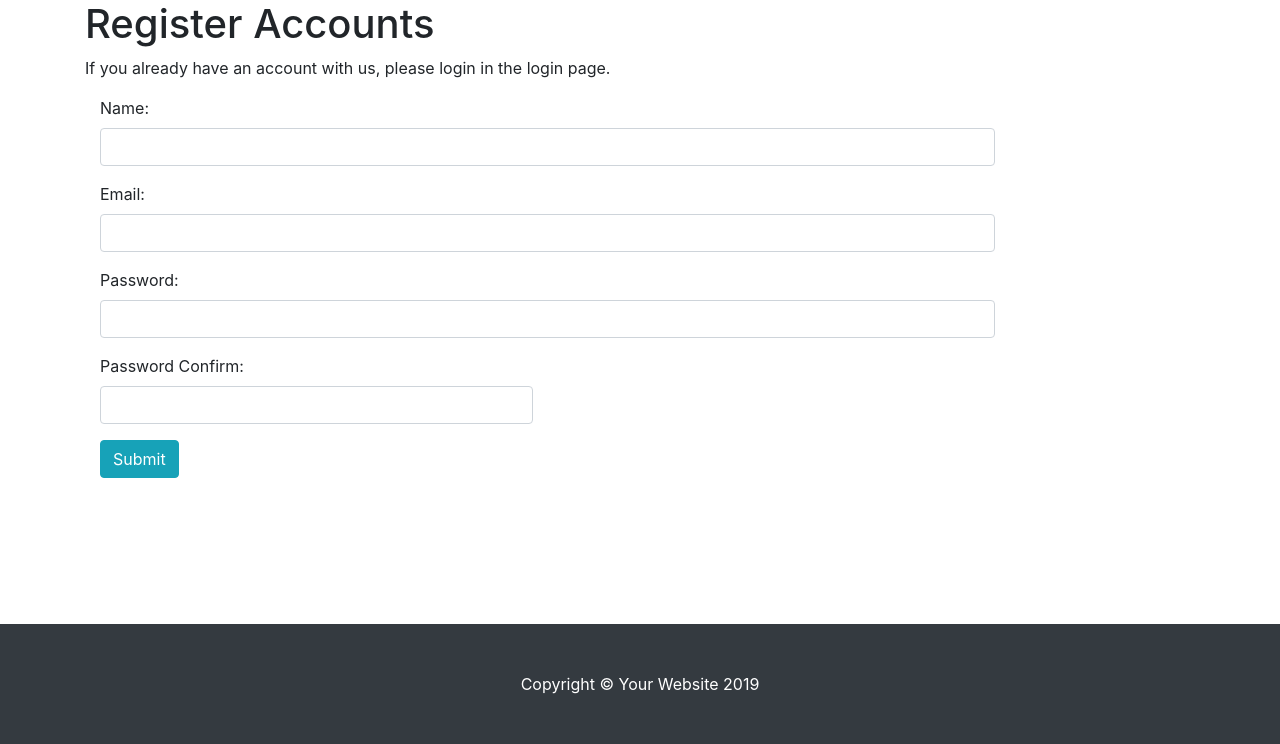
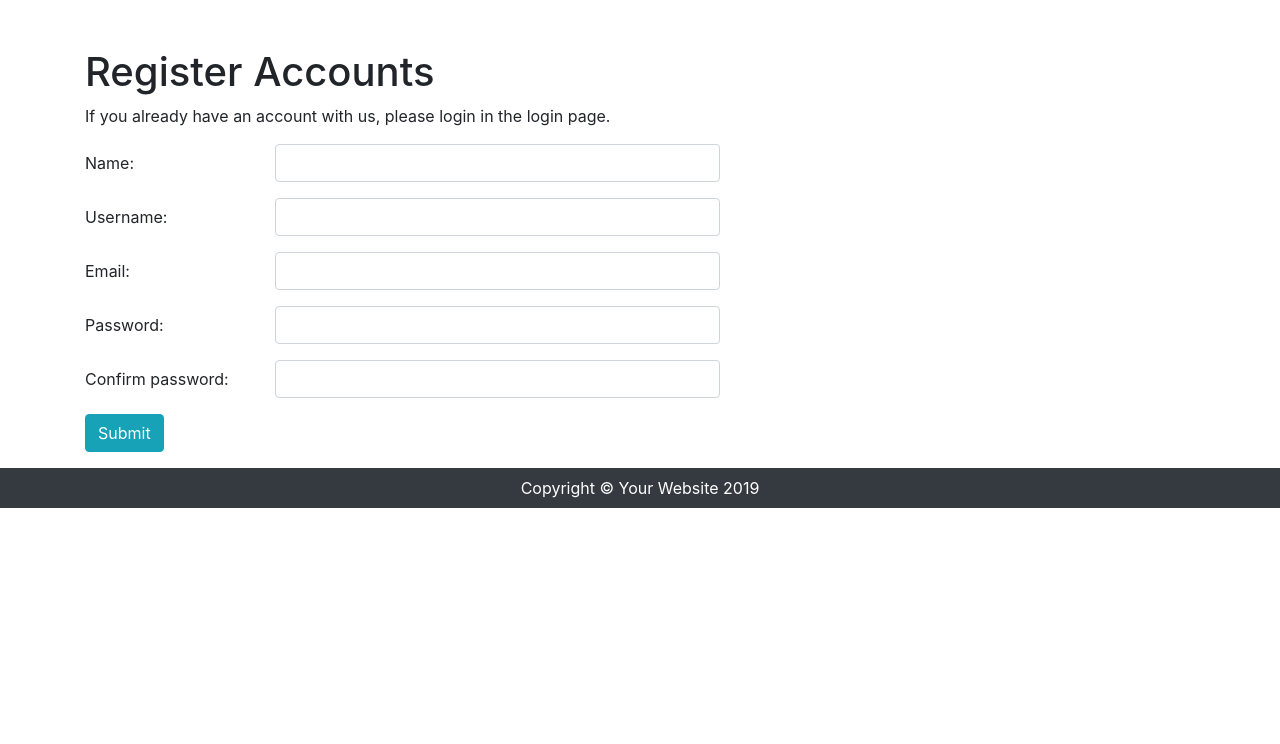
Before and after one commit to ianlaiky/ICT1004FinalProject, a PHP site: page /FastTrade/register.php in a window 1280 px wide. Shown: the part 56-800 px from the top of the page. Run offline with PHP 8.4, Linux system fonts and the light colour scheme.

Commit message:
done many thing

```diff
--- a/config.php
+++ b/config.php
@@ -1,6 +1,6 @@
 <?php
-	define('DBHOST', 'localhost');
-	define('DBNAME', 'fast_trade');
-	define('DBUSER', 'pswrite');
-	define('DBPASS', 'password');
+	define('DBHOST', '161.117.122.252');
+	define('DBNAME', 'group11');
+	define('DBUSER', 'group11');
+	define('DBPASS', 'AJfU9P7Hbz9QPnKL');
  ?>
--- a/css/shop-homepage.css
+++ b/css/shop-homepage.css
@@ -6,11 +6,3 @@
 body {
   padding-top: 56px;
 }
-
-footer {
-  position: fixed;
-  left: 0;
-  bottom: 0;
-  width: 100%;
-  text-align: center;
-}
--- a/footer.inc.php
+++ b/footer.inc.php
@@ -1,5 +1,5 @@
 <!-- Footer -->
-<footer class="py-5 bg-dark">
+<footer class="py-2 bg-dark">
 	<div class="container">
 		<p class="m-0 text-center text-white">Copyright &copy; Your Website 2019</p>
 	</div>
--- a/header.inc.php
+++ b/header.inc.php
@@ -1,10 +1,24 @@
 <?php
+
+    $ref1 = $ref2 = $ref1Name = $ref2Name = "";
     function linkActive($requestUri)
     {
         $current_file_name = basename($_SERVER['REQUEST_URI'], ".php");
-
         if ($current_file_name == $requestUri)
             echo 'class="active"';
+    }
+
+    if (!isset($_SESSION['username'])) {
+        $ref1 = "register";
+        $ref1Name = "Register";
+        $ref2 = "login";
+        $ref2Name = "Login";
+    }
+    else{
+        $ref1 = "profile";
+        $ref1Name = "My Profile";
+        $ref2 = "logout";
+        $ref2Name = "Logout";
     }
 ?>
 
@@ -22,14 +36,14 @@
                 Home
             </a>
         </li>
-        <li <?=linkActive("register")?>>
-            <a class="nav-link" href="register.php">
-                Register
+        <li <?=linkActive($ref1)?>>
+            <a class="nav-link" href=<?php echo $ref1.".php" ?>>
+                <?php echo $ref1Name ?>
             </a>
         </li>
-        <li <?=linkActive("login")?>>
-            <a class="nav-link" href="login.php">
-                Login
+        <li <?=linkActive($ref2)?>>
+            <a class="nav-link" href=<?php echo $ref2.".php" ?>>
+                <?php echo $ref2Name ?>
             </a>
         </li>
       </ul>
--- /dev/null
+++ b/logout.php
@@ -0,0 +1,6 @@
+<?php
+session_start();
+session_unset();
+session_destroy();
+header("Location: index.php");
+ ?>
--- a/register.php
+++ b/register.php
@@ -1,8 +1,7 @@
+<?php session_start() ?>
 <?php
 
-
-	$name = $email = "";
-	$nameErr = $emailErr = $passwordErr = $confirmErr = "";
+	$name = $email = $username = "";
 
 	require_once('config.php');
 
@@ -13,6 +12,7 @@
 
 	if (isset($_POST['submit'])) {
 		$name = mysqli_real_escape_string($connection, $_POST['name']);
+		$username = mysqli_real_escape_string($connection, $_POST['username']);
     	$email = mysqli_real_escape_string($connection, $_POST['email']);
     	$password = mysqli_real_escape_string($connection, $_POST['password']);
     	$confirm = mysqli_real_escape_string($connection, $_POST['confirm']);
@@ -24,28 +24,25 @@
 			$password = password_hash($_POST['password'], PASSWORD_DEFAULT);
 			//Check if user account exist before inserting.
 
-			if ($sel_stmt = mysqli_prepare($connection, "SELECT user_id, password FROM users WHERE email = ?")) {
-				$sel_stmt->bind_param("s", $email);
+			if ($sel_stmt = mysqli_prepare($connection, "SELECT user_id, password FROM users WHERE username = ?")) {
+				$sel_stmt->bind_param("s", $username);
 				$sel_stmt->execute();
 				$sel_stmt->store_result();
 
 				if ($sel_stmt->num_rows > 0) {
-					echo "account exist.";
+					echo "Username taken.";
 				}
 				else{
-					echo "im here1";
 					//account does not exist in database; continue to store.
 					$vkey = md5(time().$name);
-					if ($insert_stmt = mysqli_prepare($connection, "INSERT INTO users (name, password, email, vkey) VALUES (?,?,?,?)"))
+					if ($insert_stmt = mysqli_prepare($connection, "INSERT INTO users (name, username, password, email, vkey) VALUES (?,?,?,?,?)"))
 					 {
-					 	echo "im here2";
-						$insert_stmt->bind_param('ssss', $name, $password, $email, $vkey);
+						$insert_stmt->bind_param('sssss', $name, $username, $password, $email, $vkey);
 						// $stmt->execute();
 						if ($insert_stmt->execute()) {
-							echo "im here3";
 							$to = $email;
 			        		$subject = "Email Verification";
-			        		$message = "<a href='http://localhost/fasttrade/verify.php?vkey=$vkey'>Verify Now!</a>";
+			        		$message = "<a href='http://localhost/FastTrade/verify.php?vkey=$vkey'>Verify Now!</a>";
 			        		$headers = "From: fast-trade@gmail.com \r\n";
 			        		$headers .= "MIME-Version: 1.0" . "\r\n";
 							$headers .= "Content-type:text/html;charset=UTF-8" . "\r\n";
@@ -57,22 +54,6 @@
 							echo "fail";
 						}
 					}
-
-		    //     	$query = "INSERT INTO users(`name`, `password`, `email`, `vkey`) VALUES ('$name', '$password', '$email', '$vkey')";
-		    //     	if (mysqli_query($connection, $query)) {
-		    //     		$to = $email;
-		    //     		$subject = "Email Verification";
-		    //     		$message = "<a href='http://localhost/fasttrade/verify.php?vkey=$vkey'>Verify Now!</a>";
-		    //     		$headers = "From: fast-trade@gmail.com \r\n";
-		    //     		$headers .= "MIME-Version: 1.0" . "\r\n";
-						// $headers .= "Content-type:text/html;charset=UTF-8" . "\r\n";
-
-						// mail($to, $subject, $message, $headers);
-						// header('location: index.php');
-
-		    //     	}else{
-		    //     		echo "fail";
-		    //     	}
 				}
 			}
 		}
@@ -91,6 +72,7 @@
 	<!-- Bootstrap core CSS -->
 	<link href="vendor/bootstrap/css/bootstrap.min.css" rel="stylesheet">
 
+
 	<!-- Custom styles for this template -->
 	<link href="css/shop-homepage.css" rel="stylesheet">
 </head>
@@ -98,39 +80,42 @@
 	<?php include 'header.inc.php'; ?>
 
 	<div class="container">
+		<br><br>
 		<h1>Register Accounts</h1>
 		<p>If you already have an account with us, please login in the login page.</p>
 
 		<form class="form-horizontal" method="post" action="<?php echo htmlspecialchars($_SERVER["PHP_SELF"]);?>">
-			<div class="form-group">
-				<label class="control-label col-sm-2" for="name">Name:</label>
-				<div class="col-sm-10">
-					<input type="text" class="form-control" name="name" value="<?php echo $name;?>">
-					<span class="error"><?php echo $nameErr;?></span>
+			<div class="form-group row">
+				<label class="col-sm-2 col-form-label" for="name">Name:</label>
+				<div class="col-sm-5">
+					<input type="text" class="form-control" name="name" value="<?php echo $name;?>" required>
 				</div>
 			</div>
-			<div class="form-group">
-				<label class="control-label col-sm-2" for="email">Email:</label>
-				<div class="col-sm-10">
-					<input type="email" class="form-control" name="email" value="<?php echo $email;?>">
-					<span class="error"><?php echo $emailErr;?></span>
+			<div class="form-group row">
+				<label class="col-sm-2 col-form-label" for="name">Username:</label>
+				<div class="col-sm-5">
+					<input type="text" class="form-control" name="username" value="<?php echo $username;?>" required>
 				</div>
 			</div>
-			<div class="form-group">
-				<label class="control-label col-sm-2" for="password">Password:</label>
-				<div class="col-sm-10">
-					<input type="password" class="form-control" name="password">
-					<span class="error"><?php echo $passwordErr;?></span>
+			<div class="form-group row">
+				<label class="col-sm-2 col-form-label" for="email">Email:</label>
+				<div class="col-sm-5">
+					<input type="email" class="form-control" name="email" value="<?php echo $email;?>" required>
 				</div>
 			</div>
-			<div class="form-group">
-				<label class="control-label col-sm-2" for="confirm">Password Confirm:</label>
+			<div class="form-group row">
+				<label class="col-sm-2 col-form-label" for="password">Password:</label>
 				<div class="col-sm-5">
-					<input type="password" class="form-control" name="confirm" >
-					<span class="error"><?php echo $confirmErr;?></span>
+					<input type="password" class="form-control" name="password" required>
 				</div>
 			</div>
-			<div class="form-group">
+			<div class="form-group row">
+				<label class="col-sm-2 col-form-label" for="confirm">Confirm password:</label>
+				<div class="col-sm-5">
+					<input type="password" class="form-control" name="confirm" required>
+				</div>
+			</div>
+			<div class="form-group row">
 				<div class="col-sm-offset-2 col-sm-10">
 				<button type="submit" name="submit" class="btn btn-info">Submit</button>
 				</div>
```
Also changed, not shown: index.php (+2 -5 lines), login.php (+28 -30 lines), profile.php (added, +107 -0 lines), sql/fast_trade.sql (added, +162 -0 lines), update_profile.php (added, +8 -0 lines), verify.php (+6 -5 lines).
